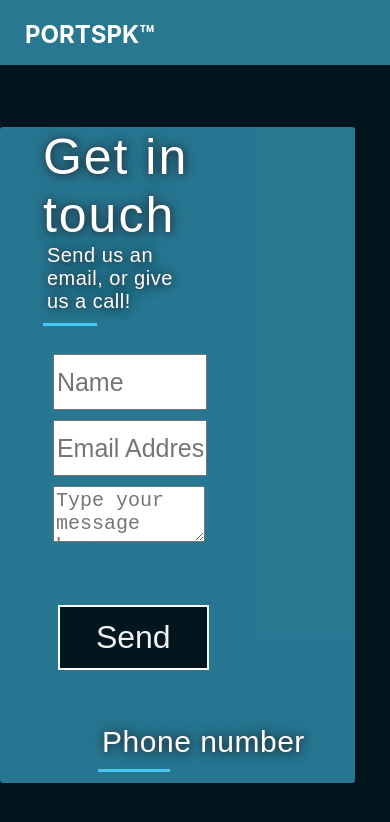
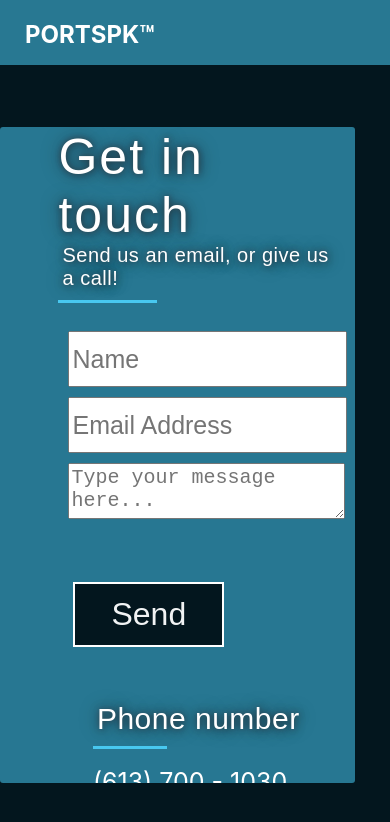
Before and after one commit to Lagawaga/PORTSPK, a React (Create React App) app: page /Contact in a window 390 px wide. Shown: the top 822 px of the page. Built offline with nearby package versions, Linux system fonts and the light colour scheme; a web font is replaced by a local one.

Commit message:
css for contact form max 850px

```diff
--- a/src/Contact.css
+++ b/src/Contact.css
@@ -59,3 +59,24 @@ textarea {
   text-align: left;
   margin: 5px;
 }
+@media only screen and (max-width: 850px) {
+  .contact-inner-col {
+    width: 90%;
+    display: inline-block;
+    float: none;
+  }
+  .contact-phonenumber-block {
+    top: 50%;
+    max-width: 500px;
+    max-height: 500px;
+    float: none;
+    padding: 50px;
+  }
+
+  .contact-text-phonenumber {
+    font-size: 25px;
+    margin-top: 20px;
+    text-align: left;
+    margin-bottom: 50px;
+  }
+}
```
